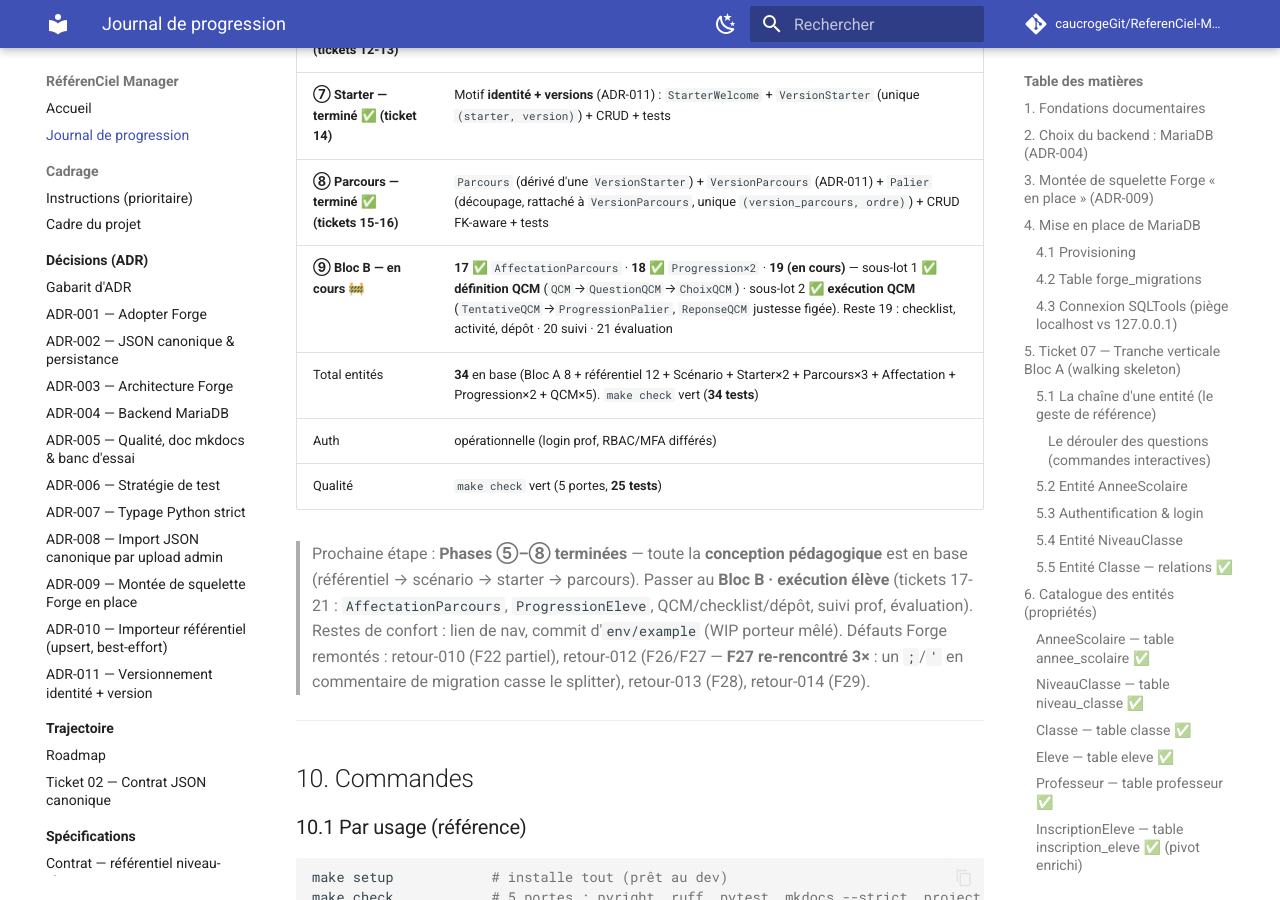
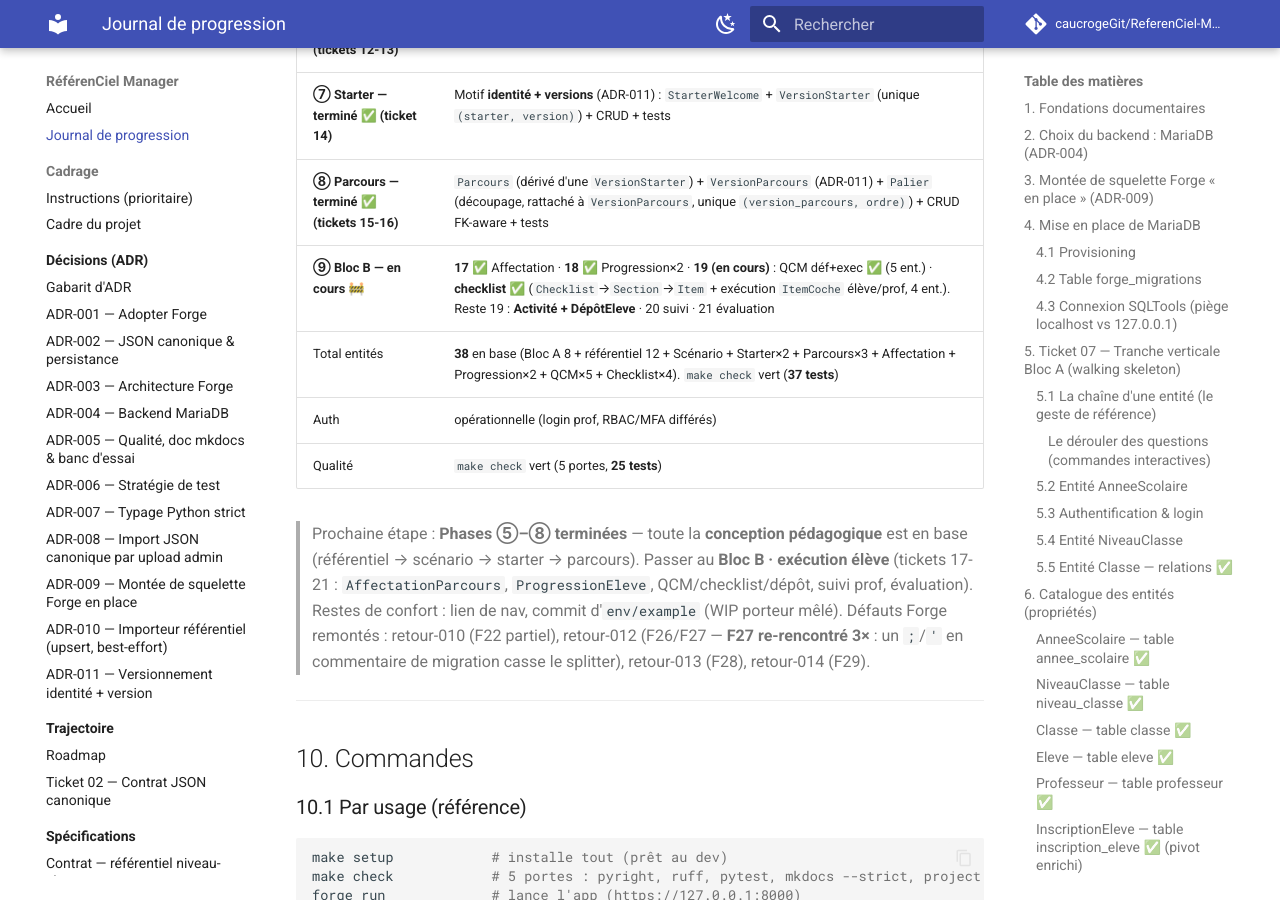
Before and after one commit to caucrogeGit/ReferenCiel-Manager, an MkDocs documentation site: the page built from docs/journal-de-progression.md, in a window 1280 px wide and 900 px high, scrolled down 13989 px. Built offline with MkDocs 1.6.1 and Material for MkDocs 9.7.7, drawn with Linux system fonts in a browser that asks for light colours; comment, search, counter and statistics services are not loaded.

Commit message:
docs(journal): ticket 19 sous-lot 3 — checklist (§9)
Co-Authored-By: Claude Opus 4.8 (1M context) <noreply@anthropic.com>

```diff
--- a/docs/journal-de-progression.md
+++ b/docs/journal-de-progression.md
@@ -521,8 +521,8 @@ Trace des arbitrages structurants (le *pourquoi*) :
 | **⑥ Scénario — terminé ✅ (tickets 12-13)** | Dictionnaire + entité `Scenario` + 2 FK + 2 m2m (compétences, critères) + **CRUD prof m2m-aware** + tests |
 | **⑦ Starter — terminé ✅ (ticket 14)** | Motif **identité + versions** (ADR-011) : `StarterWelcome` + `VersionStarter` (unique `(starter, version)`) + CRUD + tests |
 | **⑧ Parcours — terminé ✅ (tickets 15-16)** | `Parcours` (dérivé d'une `VersionStarter`) + `VersionParcours` (ADR-011) + `Palier` (découpage, rattaché à `VersionParcours`, unique `(version_parcours, ordre)`) + CRUD FK-aware + tests |
-| **⑨ Bloc B — en cours 🚧** | **17 ✅** `AffectationParcours` · **18 ✅** `Progression×2` · **19 (en cours)** — sous-lot 1 ✅ **définition QCM** (`QCM`→`QuestionQCM`→`ChoixQCM`) · sous-lot 2 ✅ **exécution QCM** (`TentativeQCM`→`ProgressionPalier`, `ReponseQCM` justesse figée). Reste 19 : checklist, activité, dépôt · 20 suivi · 21 évaluation |
-| Total entités | **34** en base (Bloc A 8 + référentiel 12 + Scénario + Starter×2 + Parcours×3 + Affectation + Progression×2 + QCM×5). `make check` vert (**34 tests**) |
+| **⑨ Bloc B — en cours 🚧** | **17 ✅** Affectation · **18 ✅** Progression×2 · **19 (en cours)** : QCM déf+exec ✅ (5 ent.) · **checklist ✅** (`Checklist`→`Section`→`Item` + exécution `ItemCoche` élève/prof, 4 ent.). Reste 19 : **Activité + DépôtEleve** · 20 suivi · 21 évaluation |
+| Total entités | **38** en base (Bloc A 8 + référentiel 12 + Scénario + Starter×2 + Parcours×3 + Affectation + Progression×2 + QCM×5 + Checklist×4). `make check` vert (**37 tests**) |
 | Auth | opérationnelle (login prof, RBAC/MFA différés) |
 | Qualité | `make check` vert (5 portes, **25 tests**) |
 
```
